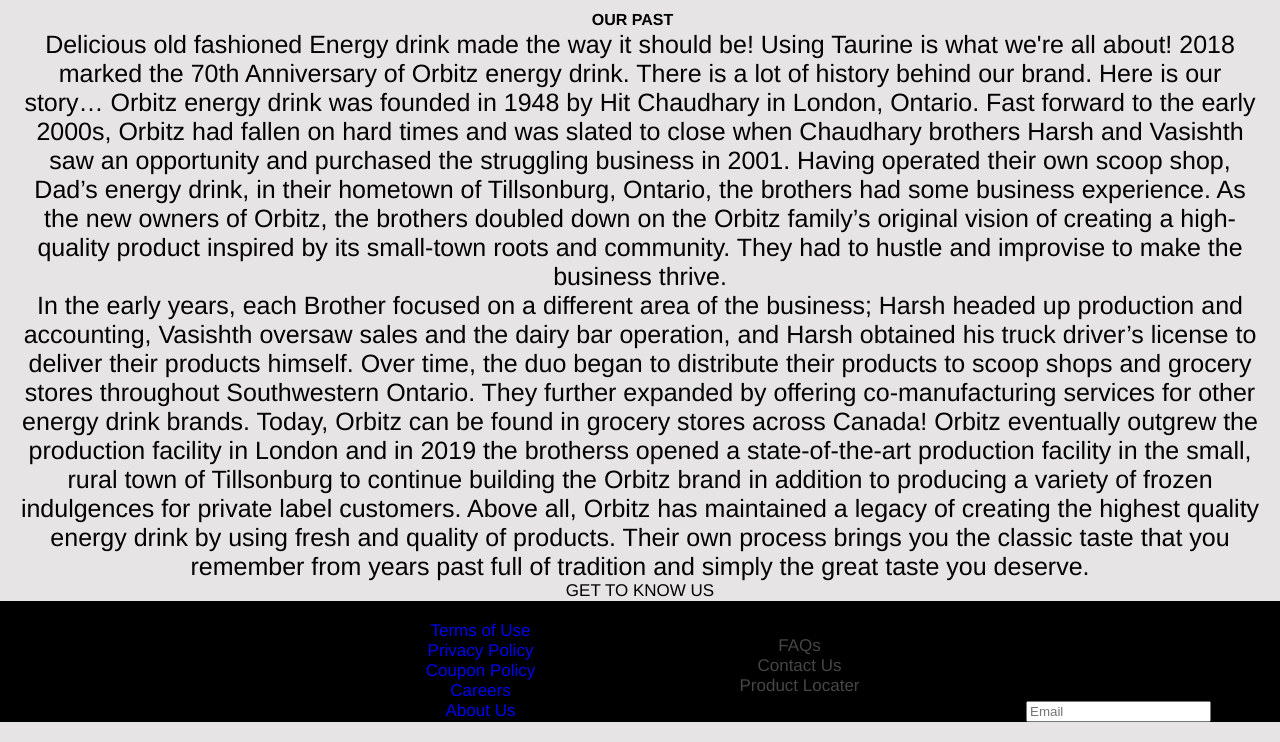
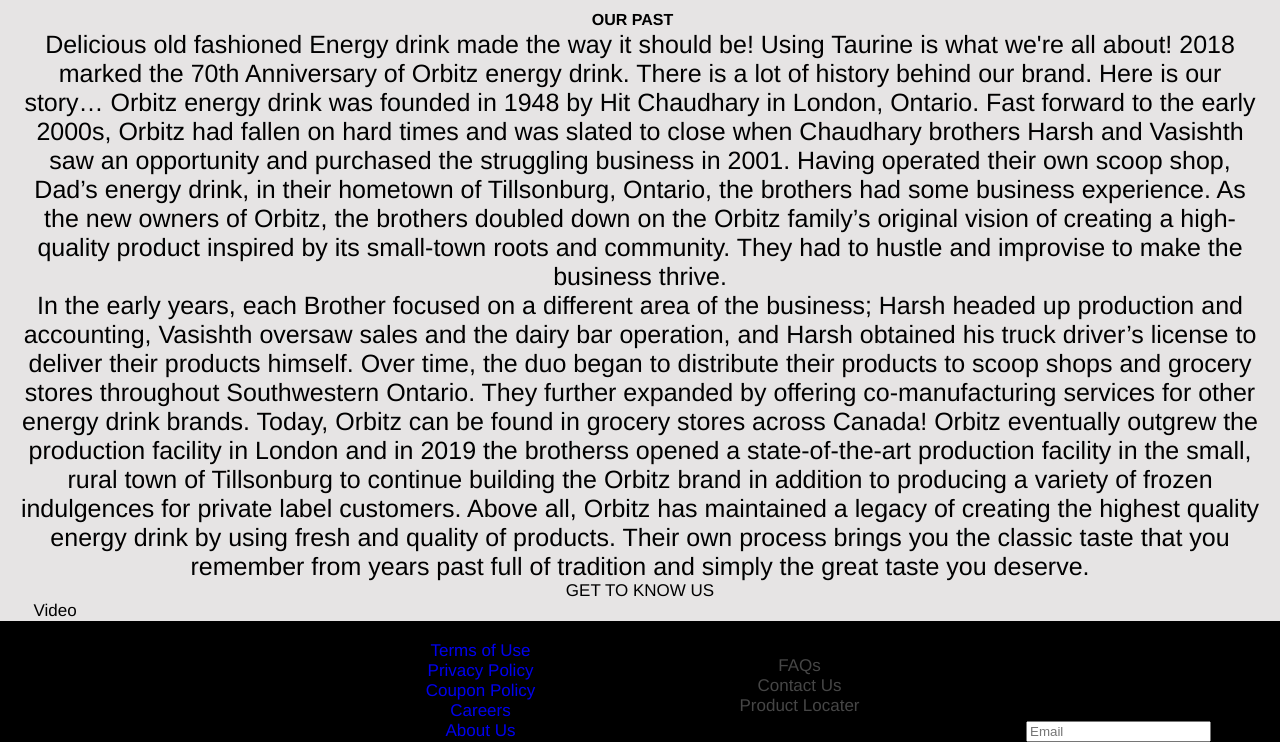
Before and after one commit to vasishth17/Chaudhari_Vasishth_Chaudhary_Harsh_FIP, a plain HTML site: page AboutUs.html in a window 1280 px wide. Shown: the part 497-1239 px from the top of the page. Drawn offline with Linux system fonts and the light colour scheme.

Commit message:
changed code

```diff
--- a/AboutUs.html
+++ b/AboutUs.html
@@ -67,6 +67,7 @@
                     <div class="col-span-2 m-col-span-12 l-col-span-12 ">
                         <p class="bold-ITALIC"> GET TO KNOW US</p>
                     </div>
+                    <div>Video</div>
                 </section>
                 <footer class="grid-con">
                     <h2 class="hidden">Footer</h2>
```
